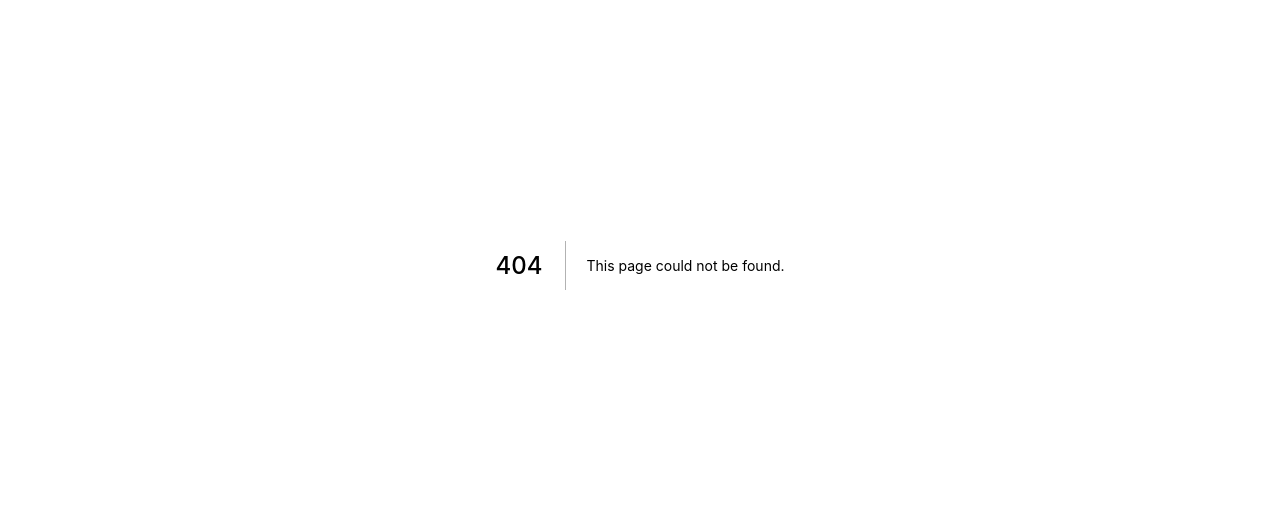
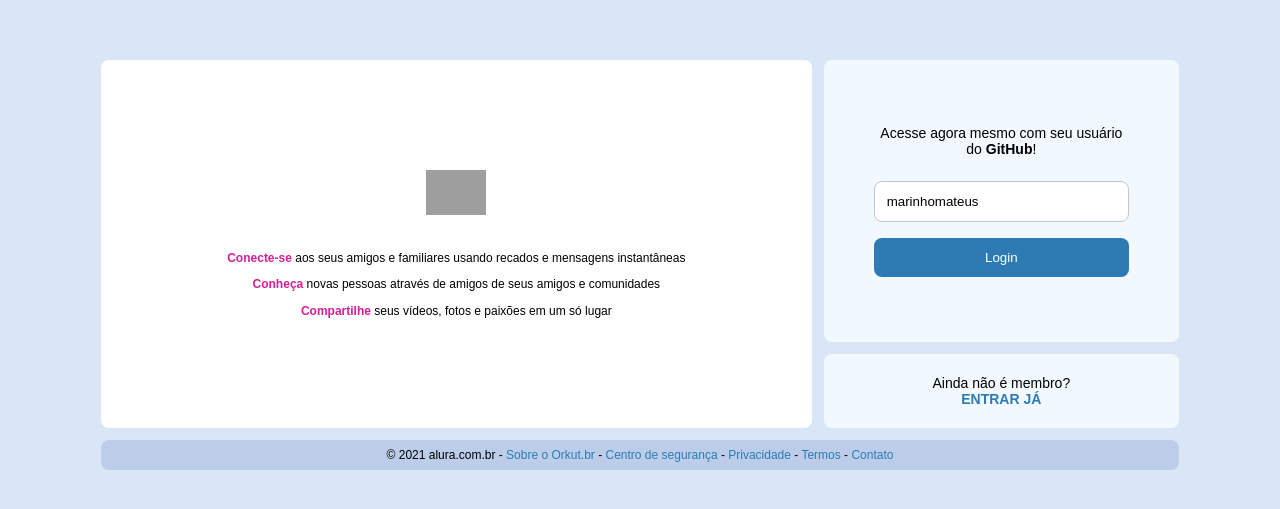
Before and after one commit to marinhomateus/orkut, a Next.js app: page /login in a window 1280 px wide. Before the commit this address had no page. Shown: the part 135-644 px from the top of the page. Built offline with nearby package versions, Linux system fonts and the light colour scheme; grey boxes are pictures that could not be loaded.

Commit message:
aula 04 ok

```diff
--- a/package.json
+++ b/package.json
@@ -6,7 +6,7 @@
     "start": "next start"
   },
   "dependencies": {
-    "next": "latest",
+    "next": "^11.0.1",
     "react": "^17.0.2",
     "react-dom": "^17.0.2",
     "react-is": "^17.0.2",
--- a/pages/api/communities.js
+++ b/pages/api/communities.js
@@ -7,13 +7,19 @@
 
     const record = await client.items.create({
       itemType: "979707",
-      title: "Test",
-      imageUrl: "https://github.com/gvanrossum.png",
-      linkUrl: "https://github.com/gvanrossum",
-      creatorslug: "gvanrossum",
+      ...request.body,
+    //   title: "Test",
+    //   imageUrl: "https://github.com/gvanrossum.png",
+    //   linkUrl: "https://github.com/gvanrossum",
+    //   creatorslug: "gvanrossum",
     });
     response.json({
       record: record,
     });
+    return;
   }
+
+  res.status(404).json({
+      message: "404 Not Found",
+  })
 }
--- /dev/null
+++ b/pages/login.js
@@ -0,0 +1,83 @@
+
+import React from 'react';
+// Hook do NextJS
+import { useRouter } from 'next/router';
+//import nookies from 'nookies';
+
+export default function LoginScreen() {
+  const router = useRouter();
+  const [githubUser, setGithubUser] = React.useState('marinhomateus');
+
+  return (
+    <main style={{ display: 'flex', flex: 1, alignItems: 'center', justifyContent: 'center' }}>
+      <div className="loginScreen">
+        <section className="logoArea">
+          <img src="https://alurakut.vercel.app/logo.svg" />
+
+          <p><strong>Conecte-se</strong> aos seus amigos e familiares usando recados e mensagens instantâneas</p>
+          <p><strong>Conheça</strong> novas pessoas através de amigos de seus amigos e comunidades</p>
+          <p><strong>Compartilhe</strong> seus vídeos, fotos e paixões em um só lugar</p>
+        </section>
+
+        <section className="formArea">
+          <form className="box" onSubmit={(infosDoEvento) => {
+                infosDoEvento.preventDefault();
+                // alert('Alguém clicou no botão!')
+                console.log('Usuário: ', githubUser)
+                fetch('https://alurakut.vercel.app/api/login', {
+                    method: 'POST',
+                    headers: {
+                       'Content-Type': 'application/json'
+                    },
+                    body: JSON.stringify({ githubUser: githubUser })
+                })
+                .then(async (respostaDoServer) => {
+                    const dadosDaResposta = await respostaDoServer.json()
+                    const token = dadosDaResposta.token;
+                    nookies.set(null, 'USER_TOKEN', token, {
+                        path: '/',
+                        maxAge: 86400 * 7
+                    })
+                    router.push('/')
+                })
+          }}>
+            <p>
+              Acesse agora mesmo com seu usuário do <strong>GitHub</strong>!
+          </p>
+            <input
+                placeholder="Usuário"
+                value={githubUser}
+                onChange={(evento) => {
+                    setGithubUser(evento.target.value)
+                }}
+            />
+            {githubUser.length === 0
+                ? 'Preencha o campo'
+                : ''
+            }
+            <button type="submit">
+              Login
+            </button>
+          </form>
+
+          <footer className="box">
+            <p>
+              Ainda não é membro? <br />
+              <a href="/login">
+                <strong>
+                  ENTRAR JÁ
+              </strong>
+              </a>
+            </p>
+          </footer>
+        </section>
+
+        <footer className="footerArea">
+          <p>
+            © 2021 alura.com.br - <a href="/">Sobre o Orkut.br</a> - <a href="/">Centro de segurança</a> - <a href="/">Privacidade</a> - <a href="/">Termos</a> - <a href="/">Contato</a>
+          </p>
+        </footer>
+      </div>
+    </main>
+  )
+}
```
Also changed, not shown: pages/index.js (+20 -4 lines), 1 other file (tests, documents, lock files or other folders).
